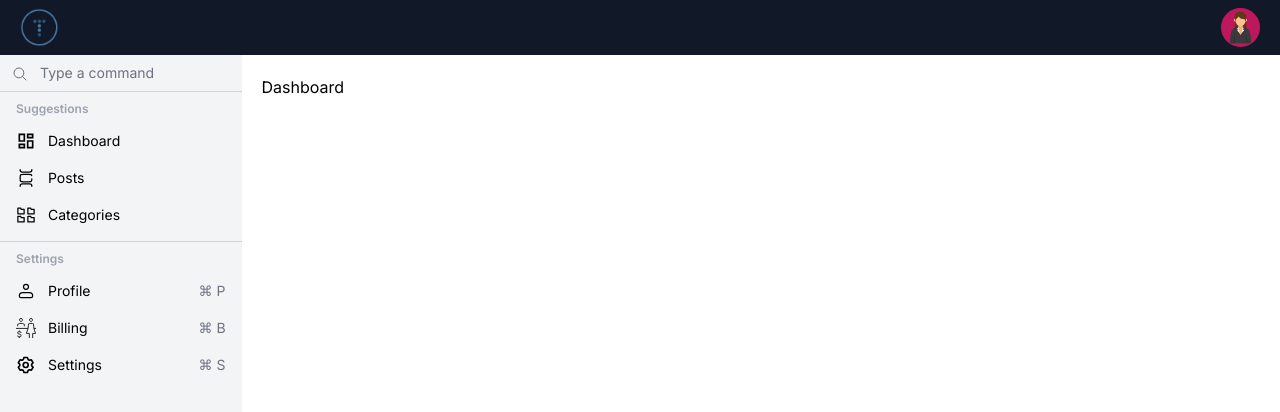
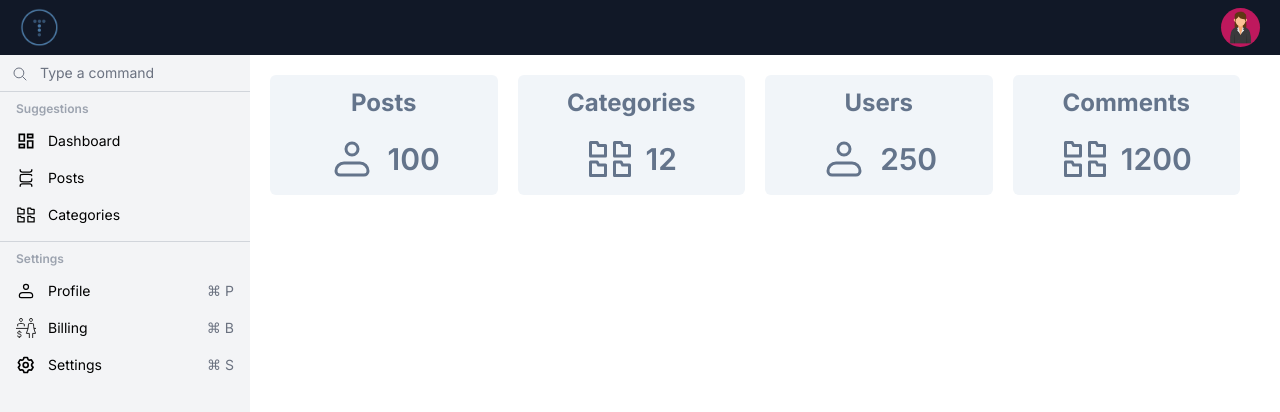
Before and after one commit to NourAlSalhi/Admin-Dashboard, a Next.js app: page / in a window 1280 px wide. Shown: the top 412 px of the page. Built offline with nearby package versions, Linux system fonts and the light colour scheme.

Commit message:
add card and edit layour& home page

```diff
--- a/app/layout.tsx
+++ b/app/layout.tsx
@@ -19,11 +19,13 @@ export default function RootLayout({
     <html lang="en">
       <body className={inter.className}>
         <Navbar />
-        <div className="flex">
-          <div className="hidden md:block bg-gray-100 h-[100vh] w-[300px]">
+        <div className="flex h-screen">
+          <div className="hidden md:block bg-gray-100 h-full w-[250px] flex-shrink-0">
             <Sidebar />
           </div>
-          <div className="w-full p-5 md:max-w-[1140px]">{children}</div>
+          <div className="flex-1 overflow-hidden p-4 md:p-5 md:max-w-[calc(100%-250px)]">
+            {children}
+          </div>
         </div>
       </body>
     </html>
--- a/app/page.tsx
+++ b/app/page.tsx
@@ -1,5 +1,29 @@
-import Image from "next/image";
+import { Card } from "@/components";
+import { Profile, Categories } from "@/components";
 
 export default function Home() {
-  return <>Dashboard</>;
+  return (
+    <div className="flex flex-col md:flex-row gap-5 mb-5">
+      <Card
+        label="Posts"
+        count={100}
+        icon={<Profile className="text-slate-500 size-12" />}
+      />
+      <Card
+        label="Categories"
+        count={12}
+        icon={<Categories className="text-slate-500 size-12" />}
+      />
+      <Card
+        label="Users"
+        count={250}
+        icon={<Profile className="text-slate-500 size-12" />}
+      />
+      <Card
+        label="Comments"
+        count={1200}
+        icon={<Categories className="text-slate-500 size-12" />}
+      />
+    </div>
+  );
 }
--- /dev/null
+++ b/components/Card/index.tsx
@@ -0,0 +1,22 @@
+import React from "react";
+import { CardItemProps } from "../types";
+
+const Card: React.FC<CardItemProps> = ({ icon, label, count }) => {
+  return (
+    <div className="w-full md:w-[calc(25%-20px)] bg-slate-100 py-3 px-4 rounded-md dark:bg-slate-800">
+      <div>
+        <h3 className="text-2xl text-center mb-4 font-bold text-slate-500 dark:text-slate-200">
+          {label}
+        </h3>
+      </div>
+      <div className="flex gap-3 justify-center items-center">
+        {icon}
+        <h3 className="text-3xl font-semibold text-slate-500 dark:text-slate-200">
+          {count}
+        </h3>
+      </div>
+    </div>
+  );
+};
+
+export default Card;
--- a/components/index.ts
+++ b/components/index.ts
@@ -6,3 +6,4 @@ export { default as SearchInput } from "./Search";
 export { default as SuggestionItem } from "./SuggestionItem";
 export * from "./types";
 export * from "./Svg";
+export { default as Card } from "./Card";
--- a/components/types/index.ts
+++ b/components/types/index.ts
@@ -23,3 +23,9 @@ export interface SuggestionItemProps {
   href: string;
   shortcut?: string;
 }
+
+export interface CardItemProps {
+  label: string;
+  icon: React.ReactNode;
+  count: number;
+}
```
Also changed, not shown: components/SuggestionItem/index.tsx (+7 -4 lines).
